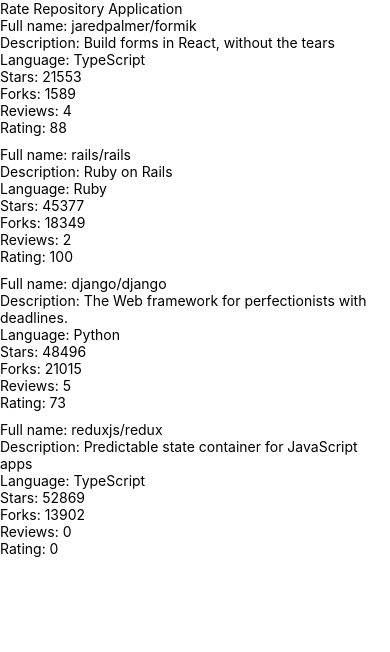
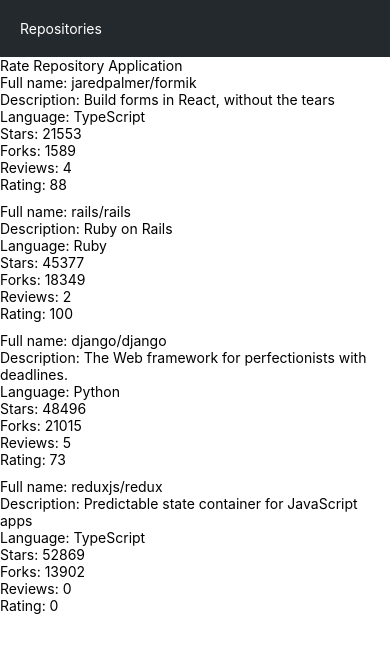
Before and after one commit to msarakon/rate-repository-app, a React Native app: screen / in a window 390 px wide. Shown: the top 652 px of the page. Built offline with nearby package versions, Linux system fonts and the light colour scheme.

Commit message:
AppBar component

```diff
--- /dev/null
+++ b/src/components/AppBar.jsx
@@ -0,0 +1,22 @@
+import React from 'react';
+import { View, StyleSheet, Text, Alert, Pressable } from 'react-native';
+
+const styles = StyleSheet.create({
+  container: {
+    padding: 20,
+    backgroundColor: "#24292e",
+  },
+  text: {
+    color: "#ffffff"
+  }
+});
+
+const AppBar = () => {
+  return <View style={styles.container}>
+    <Pressable onPress={() => Alert.alert("Boop beep")}>
+      <Text style={styles.text}>Repositories</Text>
+    </Pressable>
+  </View>;
+};
+
+export default AppBar;
--- a/src/components/Main.jsx
+++ b/src/components/Main.jsx
@@ -2,6 +2,7 @@
 import Constants from 'expo-constants';
 import { Text, StyleSheet, View } from 'react-native';
 import RepositoryList from './RepositoryList';
+import AppBar from './AppBar';
 
 const styles = StyleSheet.create({
   container: {
@@ -14,6 +15,7 @@
 const Main = () => {
   return (
     <View style={styles.container}>
+      <AppBar />
       <Text>Rate Repository Application</Text>
       <RepositoryList />
     </View>
```
